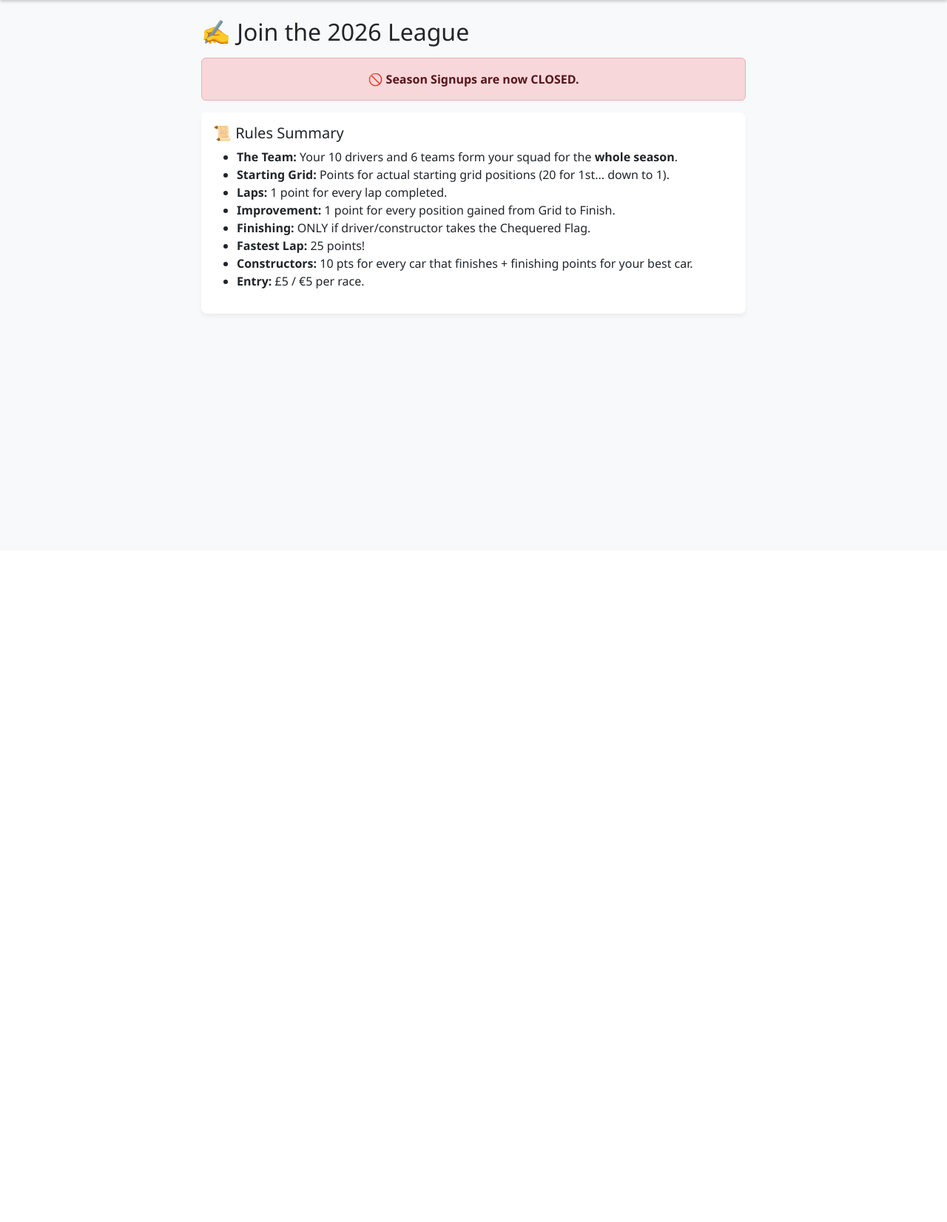
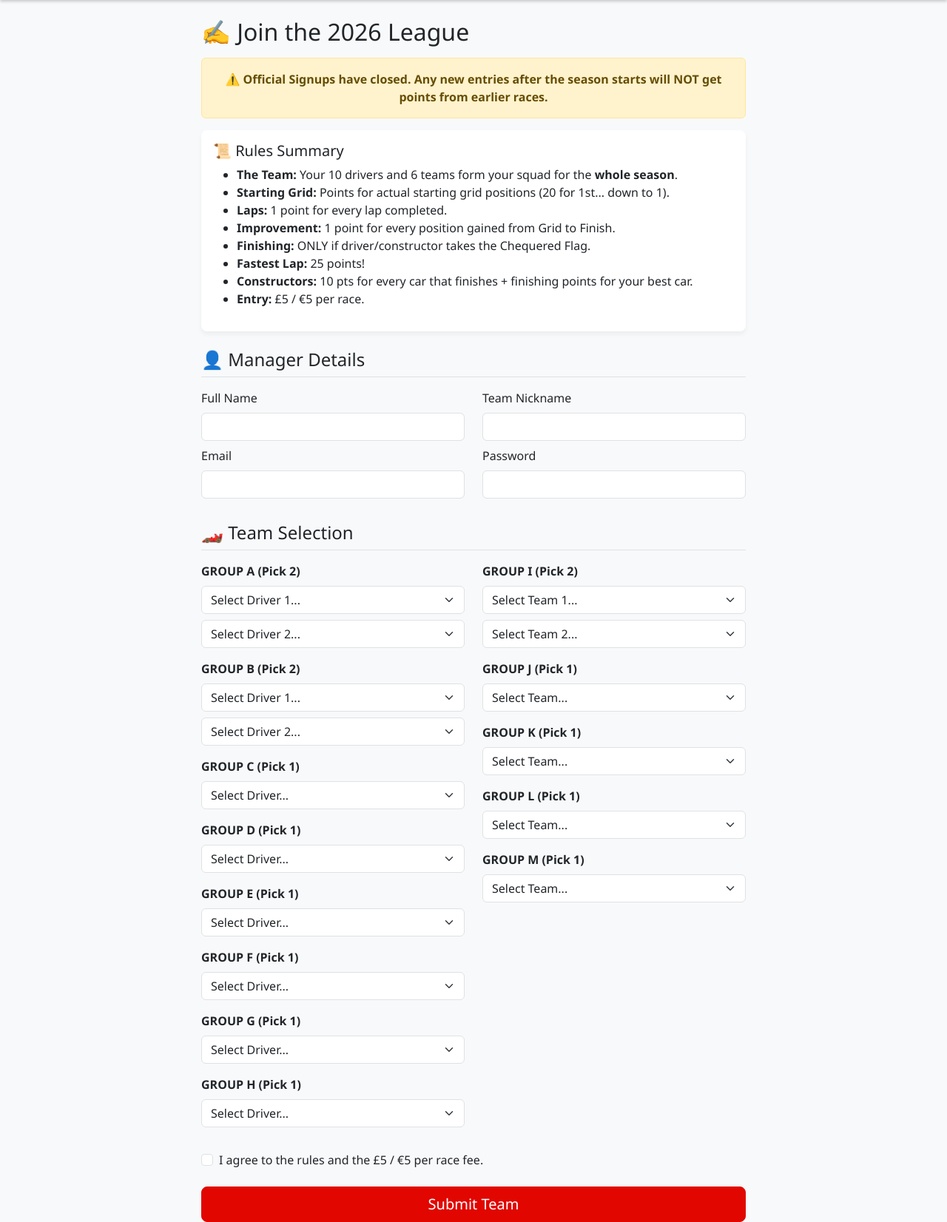
Before and after one commit to clarkey1993/f1-fantasy-2026, a Flask app: template templates/signup.html in a window 1280 px wide. Shown: the part 56-1708 px from the top of the page at 74% size. Before the commit the page ends 484 px from the top, so only its background shows below. Run offline with Flask 3, Linux system fonts and the light colour scheme; the template is opened without the code that fills it, so the values that code supplies are empty.

Commit message:
update late signups

```diff
--- a/app.py
+++ b/app.py
@@ -479,10 +479,6 @@ def signup():
         countdown_str = f"{days}d {hours}h {minutes}m"
 
     if request.method == 'POST':
-        if not signups_open:
-            flash("Signups are closed for this season.", "danger")
-            return redirect(url_for('signup'))
-
         # 1. Gather Personal Info
         name = request.form.get('name')
         nickname = request.form.get('nickname')
--- a/templates/signup.html
+++ b/templates/signup.html
@@ -10,8 +10,8 @@
             ⏳ Countdown: {{ countdown }} until the Grid is set!
         </div>
         {% else %}
-        <div class="alert alert-danger fw-bold text-center">
-            🚫 Season Signups are now CLOSED.
+        <div class="alert alert-warning fw-bold text-center">
+            ⚠️ Official Signups have closed. Any new entries after the season starts will NOT get points from earlier races.
         </div>
         {% endif %}
 
@@ -31,7 +31,6 @@
             </div>
         </div>
 
-        {% if open %}
         <form method="post">
             <h4 class="mb-3 border-bottom pb-2">👤 Manager Details</h4>
             <div class="row mb-3">
@@ -153,7 +152,6 @@
 
             <button type="submit" class="btn btn-primary btn-lg w-100">Submit Team</button>
         </form>
-        {% endif %}
     </div>
 </div>
 
```
